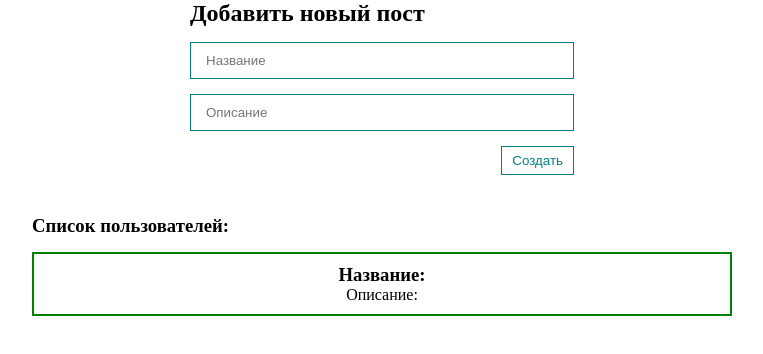
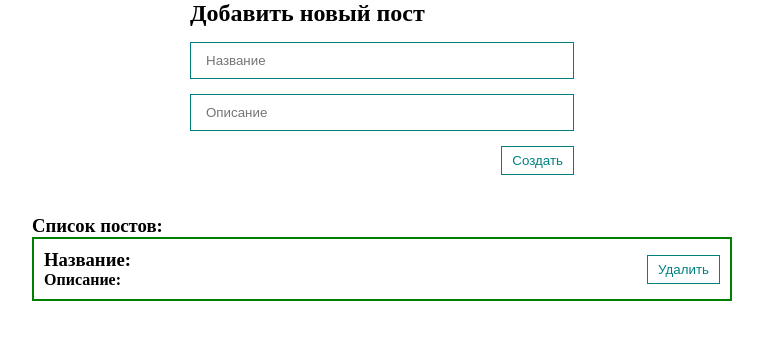
Before and after one commit to elrouss/vue-3, a Vue app: page / in a window 1280 px wide. Both pictures are taken after a click on the button "Создать". Shown: the top 354 px of the page, without its empty margins (258-1021 px from the left). Built offline with nearby package versions, Linux system fonts and the light colour scheme.

Commit message:
feat - add btn delete - add typescript - create ui with btn and input

```diff
--- a/src/App.vue
+++ b/src/App.vue
@@ -1,29 +1,35 @@
 <template>
   <div class="wrapper">
     <post-form @create="createPost" />
-    <post-list :posts="posts" />
+    <post-list :posts="posts" @remove="removePost" />
   </div>
 </template>
 
-<script>
-import PostForm from '@/components/PostForm';
-import PostList from '@/components/PostList';
+<script lang="ts">
+import { defineComponent } from 'vue';
+import PostForm from '@/components/PostForm.vue';
+import PostList from '@/components/PostList.vue';
+import { IPost } from './types';
 
-export default {
+export default defineComponent({
   components: { PostForm, PostList },
 
   data() {
     return {
-      posts: [],
+      posts: [] as IPost[],
     };
   },
 
   methods: {
-    createPost(post) {
+    createPost(post: IPost) {
       this.posts.push(post);
     },
+
+    removePost(post: IPost) {
+      this.posts = this.posts.filter((p) => p.id !== post.id);
+    },
   },
-};
+});
 </script>
 
 <style lang="scss">
--- a/src/components/PostForm.vue
+++ b/src/components/PostForm.vue
@@ -1,27 +1,20 @@
 <template>
   <form class="form" @submit.prevent>
     <h2>Добавить новый пост</h2>
-    <input
-      class="input"
-      type="text"
-      placeholder="Название"
-      v-model="post.heading"
-    />
-    <input
-      class="input"
-      type="text"
-      placeholder="Описание"
-      v-model="post.body"
-    />
-    <button class="btn" @click="createPost">Создать</button>
+    <my-input placeholder="Название" v-model:value="post.heading" />
+    <my-input placeholder="Описание" v-model:value="post.body" />
+    <my-btn class="btn" @click="createPost">Создать</my-btn>
   </form>
 </template>
 
-<script>
-export default {
+<script lang="ts">
+import { defineComponent } from 'vue';
+
+export default defineComponent({
   data() {
     return {
       post: {
+        id: '',
         heading: '',
         body: '',
       },
@@ -30,15 +23,16 @@ export default {
 
   methods: {
     createPost() {
-      this.post.id = Date.now();
+      this.post.id = String(Math.random());
       this.$emit('create', this.post);
       this.post = {
+        id: '',
         heading: '',
         body: '',
       };
     },
   },
-};
+});
 </script>
 
 <style lang="scss" scoped>
@@ -48,19 +42,8 @@ export default {
   width: 30%;
 }
 
-.input {
-  width: 100%;
-  border: 1px solid teal;
-  padding: 10px 15px;
+.btn {
+  align-self: flex-end;
   margin-top: 15px;
 }
-
-.btn {
-  align-self: flex-end;
-  padding: 6px 10px;
-  margin-top: 15px;
-  color: teal;
-  background: none;
-  border: 1px solid teal;
-}
 </style>
--- a/src/components/PostItem.vue
+++ b/src/components/PostItem.vue
@@ -1,25 +1,38 @@
 <template>
   <article class="post">
-    <header>
-      <h3 class="post__heading">Название: {{ post.heading }}</h3>
-    </header>
-    <p class="post__paragraph">Описание: {{ post.body }}</p>
+    <div class="post__content">
+      <header>
+        <h3 class="post__heading">
+          <strong>Название:</strong> {{ post.heading }}
+        </h3>
+      </header>
+      <p class="post__paragraph"><strong>Описание:</strong> {{ post.body }}</p>
+    </div>
+    <div class="post__btns">
+      <my-btn @click="$emit('remove', post)">Удалить</my-btn>
+    </div>
   </article>
 </template>
 
-<script>
-export default {
+<script lang="ts">
+import { defineComponent, PropType } from 'vue';
+import { IPost } from '@/types';
+
+export default defineComponent({
   props: {
     post: {
-      type: Object,
+      type: Object as PropType<IPost>,
       required: true,
     },
   },
-};
+});
 </script>
 
 <style lang="scss" scoped>
 .post {
+  display: flex;
+  justify-content: space-between;
+  align-items: center;
   width: 700px;
   padding: 10px;
   border: 2px solid green;
@@ -28,9 +41,8 @@ export default {
     margin-top: 15px;
   }
 
-  &__heading,
-  &__paragraph {
-    text-align: center;
+  &__heading {
+    font-weight: 400;
   }
 }
 </style>
--- a/src/components/PostList.vue
+++ b/src/components/PostList.vue
@@ -1,23 +1,33 @@
 <template>
   <div class="posts">
-    <h3>Список пользователей:</h3>
-    <post-item v-for="post in posts" :key="post.id" :post="post"></post-item>
+    <h3>Список постов:</h3>
+    <div v-if="posts.length">
+      <post-item
+        v-for="post in posts"
+        :key="post.id"
+        :post="post"
+        @remove="$emit('remove', post)"
+      ></post-item>
+    </div>
+    <h4 v-else>Пусто</h4>
   </div>
 </template>
 
-<script>
-import PostItem from '@/components/PostItem';
+<script lang="ts">
+import { defineComponent, PropType } from 'vue';
+import { IPost } from '@/types';
+import PostItem from '@/components/PostItem.vue';
 
-export default {
+export default defineComponent({
   components: { PostItem },
 
   props: {
     posts: {
-      type: Array,
+      type: Array as PropType<IPost[]>,
       required: true,
     },
   },
-};
+});
 </script>
 
 <style lang="scss" scoped>
--- /dev/null
+++ b/src/components/ui/MyBtn.vue
@@ -0,0 +1,20 @@
+<template>
+  <button class="btn" type="button"><slot></slot></button>
+</template>
+
+<script lang="ts">
+import { defineComponent } from 'vue';
+
+export default defineComponent({
+  name: 'my-btn',
+});
+</script>
+
+<style lang="scss" scoped>
+.btn {
+  padding: 6px 10px;
+  color: teal;
+  background: none;
+  border: 1px solid teal;
+}
+</style>
--- /dev/null
+++ b/src/components/ui/MyInput.vue
@@ -0,0 +1,30 @@
+<template>
+  <input class="input" type="text" :value="value" @input="updateValue" />
+</template>
+
+<script lang="ts">
+import { defineComponent } from 'vue';
+
+export default defineComponent({
+  name: 'my-input',
+
+  props: {
+    value: [String, Number],
+  },
+
+  methods: {
+    updateValue(e: Event) {
+      this.$emit('update:value', (e.target as HTMLInputElement).value);
+    },
+  },
+});
+</script>
+
+<style lang="scss" scoped>
+.input {
+  width: 100%;
+  border: 1px solid teal;
+  padding: 10px 15px;
+  margin-top: 15px;
+}
+</style>
--- /dev/null
+++ b/src/components/ui/index.ts
@@ -0,0 +1,4 @@
+import MyBtn from './MyBtn.vue';
+import MyInput from './MyInput.vue';
+
+export default [MyBtn, MyInput];
--- a/src/main.ts
+++ b/src/main.ts
@@ -2,5 +2,13 @@ import { createApp } from 'vue';
 import App from './App.vue';
 import router from './router/';
 import store from './store';
+import ui from '@/components/ui/index';
 
-createApp(App).use(store).use(router).mount('#app');
+const app = createApp(App);
+
+ui.forEach((component) => {
+  // @ts-ignore
+  app.component(component.name, component);
+});
+
+app.use(store).use(router).mount('#app');
--- a/src/types/index.ts
+++ b/src/types/index.ts
@@ -1,4 +1,5 @@
 export interface IPost {
+  id: string;
   heading: string;
   body: string;
 }
```
Also changed, not shown: .eslintrc.json.
